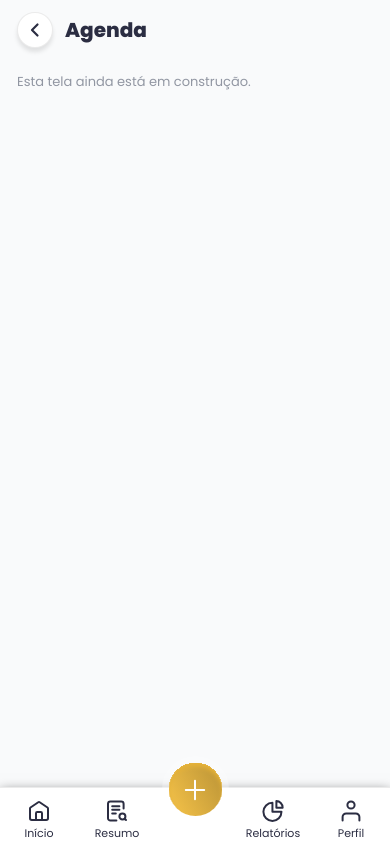
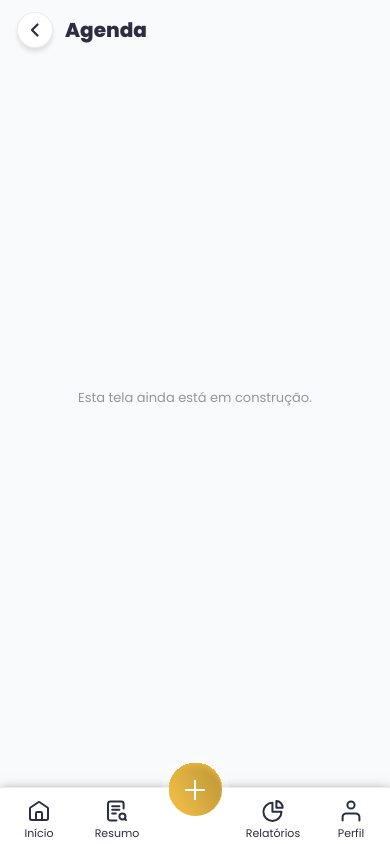
Before and after one commit to Vini04Dev/NoCorre, a Next.js app: page /agenda in a window 390 px wide. Built offline with nearby package versions, Linux system fonts and the light colour scheme; no server answers.

Commit message:
Ajuste na tela em construção
- Aviso centralizado no espaço livre da tela
- Cabeçalho abaixo da barra de status no app instalado do iPhone

```diff
--- a/components/ui/EmConstrucao.tsx
+++ b/components/ui/EmConstrucao.tsx
@@ -3,9 +3,10 @@ import { CabecalhoTela } from "./CabecalhoTela";
 /** Página provisória para as telas das próximas etapas. */
 export function EmConstrucao({ titulo, voltarPara }: { titulo: string; voltarPara?: string }) {
   return (
-    <main className="flex flex-col gap-6 px-[17px] pt-3">
+    // Altura da tela menos a navegação inferior, para o aviso ficar no meio do espaço livre.
+    <main className="flex min-h-[calc(100dvh-env(safe-area-inset-bottom)-96px)] flex-col px-[17px] pt-[calc(env(safe-area-inset-top)+12px)]">
       <CabecalhoTela titulo={titulo} voltarPara={voltarPara} />
-      <p className="text-[13px] text-cinza-escuro">Esta tela ainda está em construção.</p>
+      <p className="my-auto text-center text-[13px] text-cinza-escuro">Esta tela ainda está em construção.</p>
     </main>
   );
 }
```
